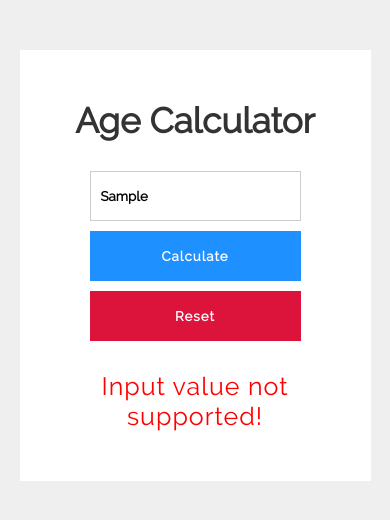
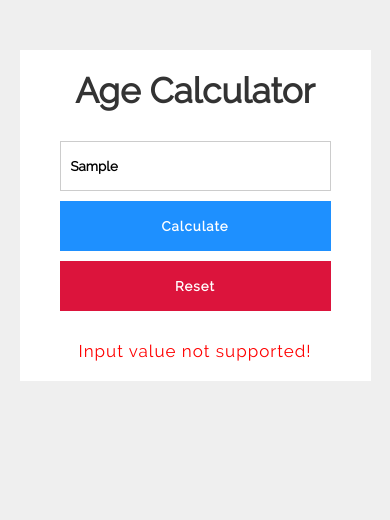
Before and after one commit to Ezeani1995/Calculator, a plain HTML site: page index.html in a window 390 px wide. Both pictures are taken after typing "Sample" into the empty fields and a click on the button "Calculate". Drawn offline with Linux system fonts and the light colour scheme.

Commit message:
Update style.css
Fixed the CSS for mobile

```diff
--- a/style.css
+++ b/style.css
@@ -94,7 +94,15 @@ body {
     margin: 0 20px 30px;
   }
 
+  .showcase{
+    padding: 20px;
+  }
+
   .showcase h1{
     font-size: 35px;
   }
+
+  .showcase .result h3{
+     font-size: 17px;
+  }
 }
```
